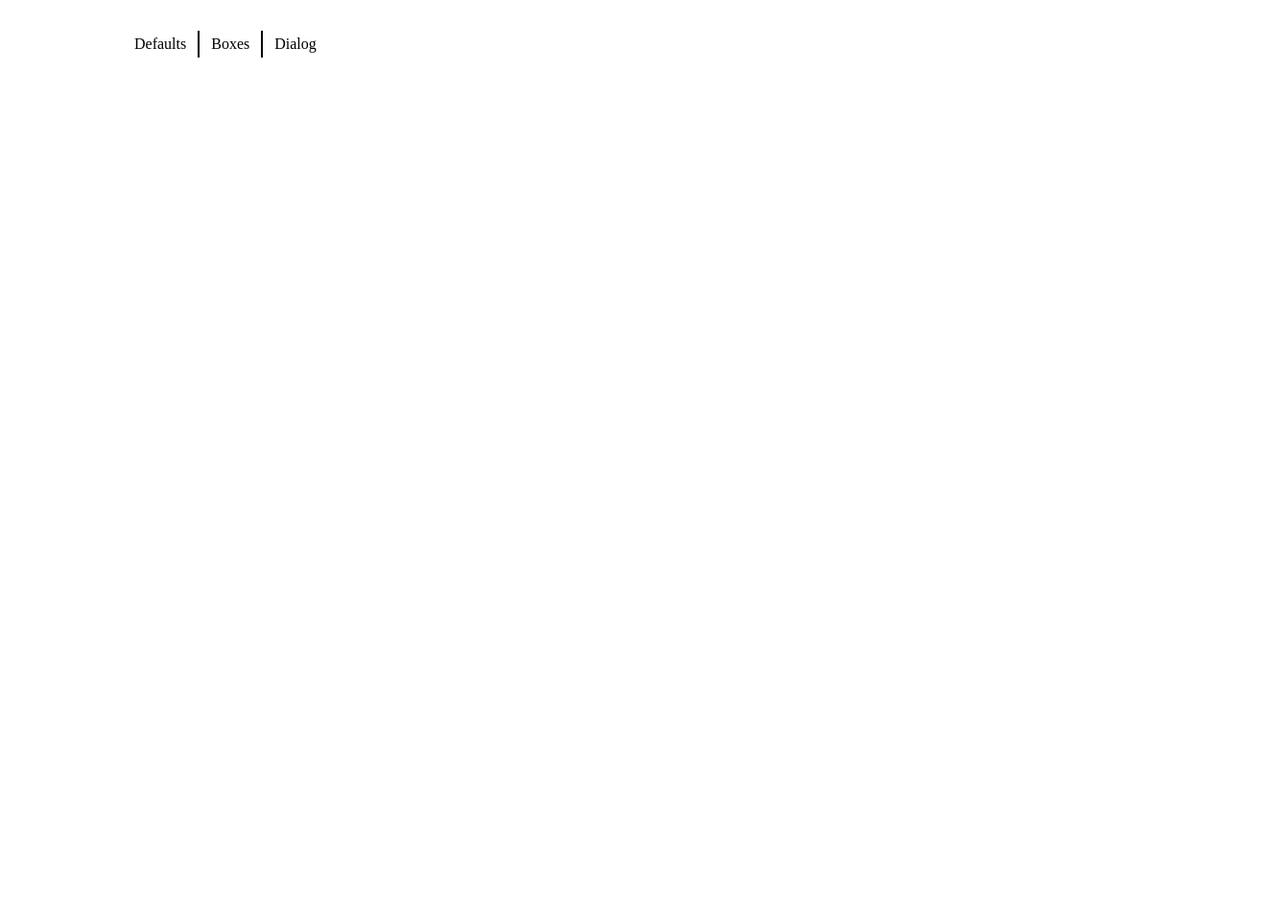
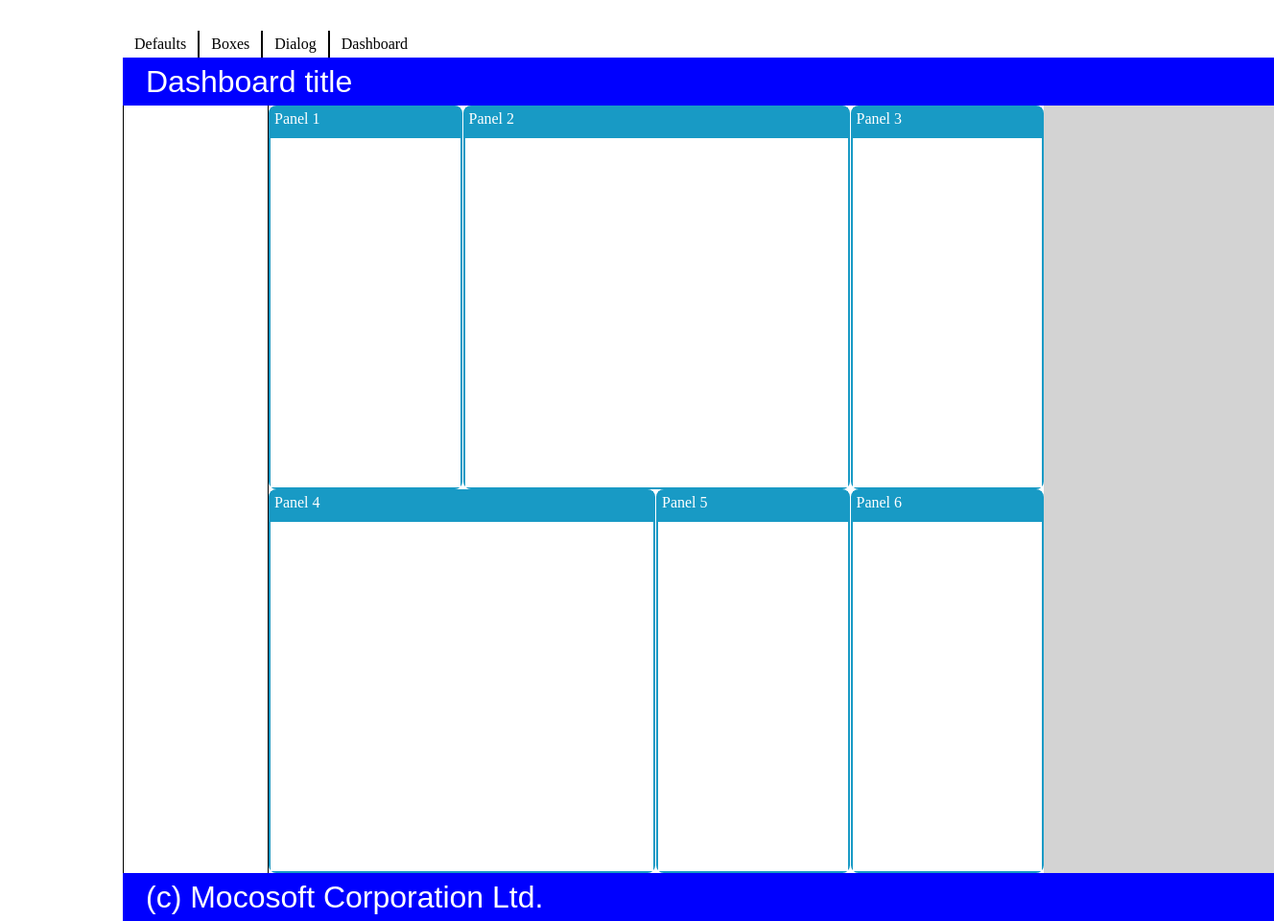
Before and after one commit to tonirturro/css-workshop, a website built with webpack: page src/index.html at #!/dashboard in a window 1280 px wide. Shown: the whole page at 96% size, 1328 px wide, since content can reach past the window. Before the commit the page ends 800 px from the top, so only its background shows below. Built offline with nearby package versions, Linux system fonts and the light colour scheme; some packages are replaced by stand-ins of ours.

Commit message:
Dashboard layout

```diff
--- a/src/boot.js
+++ b/src/boot.js
@@ -21,5 +21,9 @@ angular.module('app', ['ngRoute'])
         })
         .when('/dialog', {
             template: require('./views/dialog.html')
+        })
+        .when('/dashboard', {
+            template: require('./views/dashboard.html')
         });
+;
     });
--- a/src/components/main.template.html
+++ b/src/components/main.template.html
@@ -4,6 +4,7 @@
             <li><a href="#!/defaults">Defaults</a></li>
             <li><a href="#!/boxes">Boxes</a></li>
             <li><a href="#!/dialog">Dialog</a></li>
+            <li><a href="#!/dashboard">Dashboard</a></li>
         </ul>
     </nav>
     <ng-view></ng-view>
--- /dev/null
+++ b/src/styles/controls/_panels.scss
@@ -0,0 +1,18 @@
+.panel {
+    display: flex;
+    flex-direction: column;
+    border: 2px solid $color-panel;
+    border-radius: 8px;
+    box-sizing: border-box;
+    .panel-heading {
+        height: 1.5em;
+        padding: .25em;
+        background-color: $color-panel;
+        color: $color-foreground-inverted;
+    }
+    .panel-body {
+        flex: 1;
+        background-color: $color-background;
+        color: $color-foreground;
+    }
+}
--- /dev/null
+++ b/src/styles/pages/_dashboard.scss
@@ -0,0 +1,53 @@
+$dashboard-width: 1200px;
+$dashboard-height: 900px;
+$dashboard-head-and-footer-height: 50px;
+$dashboard-padding: 24px;
+$dashboard-border: 1px solid black;
+$dashboard-panel-height: ($dashboard-height - ($dashboard-head-and-footer-height * 2)) / 2;
+$dashboard-panel-width: (($dashboard-width - $dashboard-width / 8 - $dashboard-width / 5) / 4) - 1;
+.dashboard {
+    display: flex;
+    flex-direction: column;
+    height: $dashboard-height;
+    width: $dashboard-width;
+    &__head-and-footer {
+        background-color: $color-main-head-and-footer-background;
+        color: $color-main-head-and-footer-foreground;
+        height: $dashboard-head-and-footer-height;
+        padding: 0 $dashboard-padding;
+        @extend %font-style-dashboard-title;
+        @extend %content-inline-vertical-centered;
+    }
+    &__content {
+        flex: 1;
+        display: flex;
+        .navigation {
+            width: $dashboard-width / 8;
+            background-color: $color-background;
+            color: $color-foreground;
+            border-left: $dashboard-border;
+            border-right: $dashboard-border;
+        }
+        .panels {
+            flex: 1;
+            background-color: $color-background;
+            color: $color-foreground;
+            display: flex;
+            justify-content: space-between;
+            flex-wrap: wrap;
+            &__panel-small {
+                width: $dashboard-panel-width;
+                height: $dashboard-panel-height;
+            }
+            &__panel-large {
+                width: $dashboard-panel-width * 2;
+                height: $dashboard-panel-height;
+            }
+        }
+        .settings {
+            width: $dashboard-width / 5;
+            background-color: $color-settings-background;
+            color: $color-foreground;
+        }
+   }
+}
--- a/src/styles/properties/_colors.scss
+++ b/src/styles/properties/_colors.scss
@@ -8,3 +8,7 @@ $color-foreground-inverted: white;
 $color-background-inverted: black;
 $color-background-gradient: lightgrey;
 $color-background-graphic: darkgrey;
+$color-main-head-and-footer-background: blue;
+$color-main-head-and-footer-foreground: white;
+$color-settings-background: lightgrey;
+$color-panel: rgb(24, 154, 197);
--- a/src/styles/properties/_fonts.scss
+++ b/src/styles/properties/_fonts.scss
@@ -9,3 +9,9 @@
     font-size: 1.3em;
     font-family: Arial, Helvetica, sans-serif
 }
+
+%font-style-dashboard-title {
+    font-weight: normal;
+    font-size: 2em;
+    font-family: Arial, Helvetica, sans-serif
+}
--- a/src/styles/styles.scss
+++ b/src/styles/styles.scss
@@ -7,7 +7,9 @@
 @import 'defaults/defaults';
 
 @import 'controls/buttons';
+@import 'controls/panels';
 
 @import 'pages/main';
 @import 'pages/boxes';
-@import 'pages/layouts';
+@import 'pages/dialog';
+@import 'pages/dashboard'
--- /dev/null
+++ b/src/views/dashboard.html
@@ -0,0 +1,34 @@
+<div class="dashboard">
+    <div class="dashboard__head-and-footer">Dashboard title</div>
+    <div class="dashboard__content">
+        <div class="navigation"></div>
+        <div class="panels">
+            <div class="panels__panel-small panel">
+                <div class="panel-heading">Panel 1</div>
+                <div class="panel-body"></div>
+            </div>
+            <div class="panels__panel-large panel">
+                <div class="panel-heading">Panel 2</div>
+                <div class="panel-body"></div>
+            </div>
+            <div class="panels__panel-small panel">
+                <div class="panel-heading">Panel 3</div>
+                <div class="panel-body"></div>
+            </div>
+            <div class="panels__panel-large panel">
+                <div class="panel-heading">Panel 4</div>
+                <div class="panel-body"></div>
+            </div>
+            <div class="panels__panel-small panel">
+                <div class="panel-heading">Panel 5</div>
+                <div class="panel-body"></div>
+            </div>
+            <div class="panels__panel-small panel">
+                <div class="panel-heading">Panel 6</div>
+                <div class="panel-body"></div>
+            </div>
+        </div>
+        <div class="settings"></div>
+    </div>
+    <div class="dashboard__head-and-footer">(c) Mocosoft Corporation Ltd.</div>
+</div>
```
Also changed, not shown: src/styles/pages/_dialog.scss (renamed from src/styles/pages/_layouts.scss).
